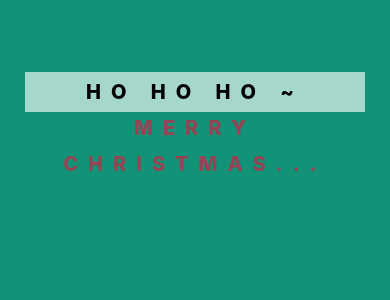
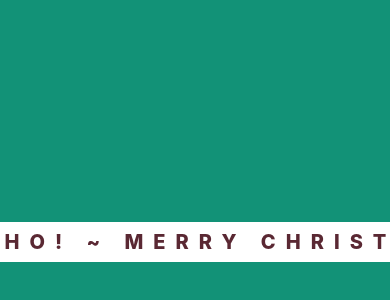
Before and after one commit to wjfondao/challengecode_one, a Nuxt app in the folder challenge_one/: page /chrismasgift in a window 390 px wide. Shown: the part 330-630 px from the top of the page. Built offline with nearby package versions, Linux system fonts and the light colour scheme.

Commit message:
update loading in chrismassgift

```diff
--- a/challenge_one/pages/chrismasgift.vue
+++ b/challenge_one/pages/chrismasgift.vue
@@ -15,10 +15,12 @@
       </div>
     </div>
     <div class="loading">
-      <div class="imagesanta">
-        <img class="santa" src="../assets/images/santastandingonsled.png" />
+      <div class="flex">
+        <div class="imagesanta">
+          <img class="santa" src="../assets/images/santastandingonsled.png" />
+        </div>
+        <div class="bar"></div>
       </div>
-      <div class="bar "></div>
     </div>
   </div>
 </template>
@@ -35,18 +37,31 @@
   justify-content: center;
   align-items: center;
   z-index: 15;
-  animation: fadeout 10s linear forwards;
+  animation: fadeout 8s linear forwards;
+
+  /* Iphone */
+  @media only screen and (min-device-width: 280px) and (max-device-width: 767px) and (-webkit-min-device-pixel-ratio: 2) {
+    animation: fadeout 7s linear forwards;
+  }
 
   .imagesanta {
+    box-sizing: border-box;
     .santa {
-      position: absolute;
-      margin-top: 10rem;
+      display: flex;
+      position: relative;
+      align-items: center;
       width: 250px;
       height: 300px;
       animation-name: santa;
-      animation-duration: 15s;
+      animation-duration: 8s;
       animation-iteration-count: 1;
-      box-sizing: border-box;
+
+      /* Iphone */
+      @media only screen and (min-device-width: 280px) and (max-device-width: 767px) and (-webkit-min-device-pixel-ratio: 2) {
+        width: 150px;
+        height: 200px;
+        animation-duration: 15s;
+      }
     }
   }
 
@@ -56,11 +71,11 @@
 
   .bar {
     position: relative;
-    width: 1400px;
+    width: 2000px;
     height: 40px;
     background: transparent;
     margin: 0 25px;
-    border: 2px solid #a5d7cc;
+    border: 2px solid #fff;
     box-sizing: border-box;
 
     &::before {
@@ -70,13 +85,18 @@
       left: 0;
       width: 100%;
       height: 100%;
-      background: #a5d7cc;
+      background: #fff;
       transform-origin: left;
       animation: animate 5s linear forwards;
+
+      /* Iphone */
+      @media only screen and (min-device-width: 280px) and (max-device-width: 767px) and (-webkit-min-device-pixel-ratio: 2) {
+        animation: animate 8s linear forwards;
+      }
     }
 
     &::after {
-      content: 'Ho Ho Ho ~ Merry Christmas...';
+      content: ' Yo-Ho-Ho! ~ Merry Christmas...';
       position: absolute;
       top: 0;
       left: 0;
@@ -87,9 +107,23 @@
       letter-spacing: 10px;
       text-align: center;
       line-height: 36px;
-      color: #a5d7cc;
+      color: #a5d7cc !important;
       font-size: 20px;
       mix-blend-mode: difference;
+
+      /* Iphone */
+      @media only screen and (min-device-width: 280px) and (max-device-width: 767px) and (-webkit-min-device-pixel-ratio: 2) {
+        content: 'Merry Christmas...';
+        letter-spacing: 5px;
+        font-size: 12px;
+      }
+
+      /* Iphone */
+      @media only screen and (max-device-width: 280px) {
+        content: 'Merry Christmas...';
+        letter-spacing: 4px;
+        font-size: 9px;
+      }
     }
   }
 }
```
